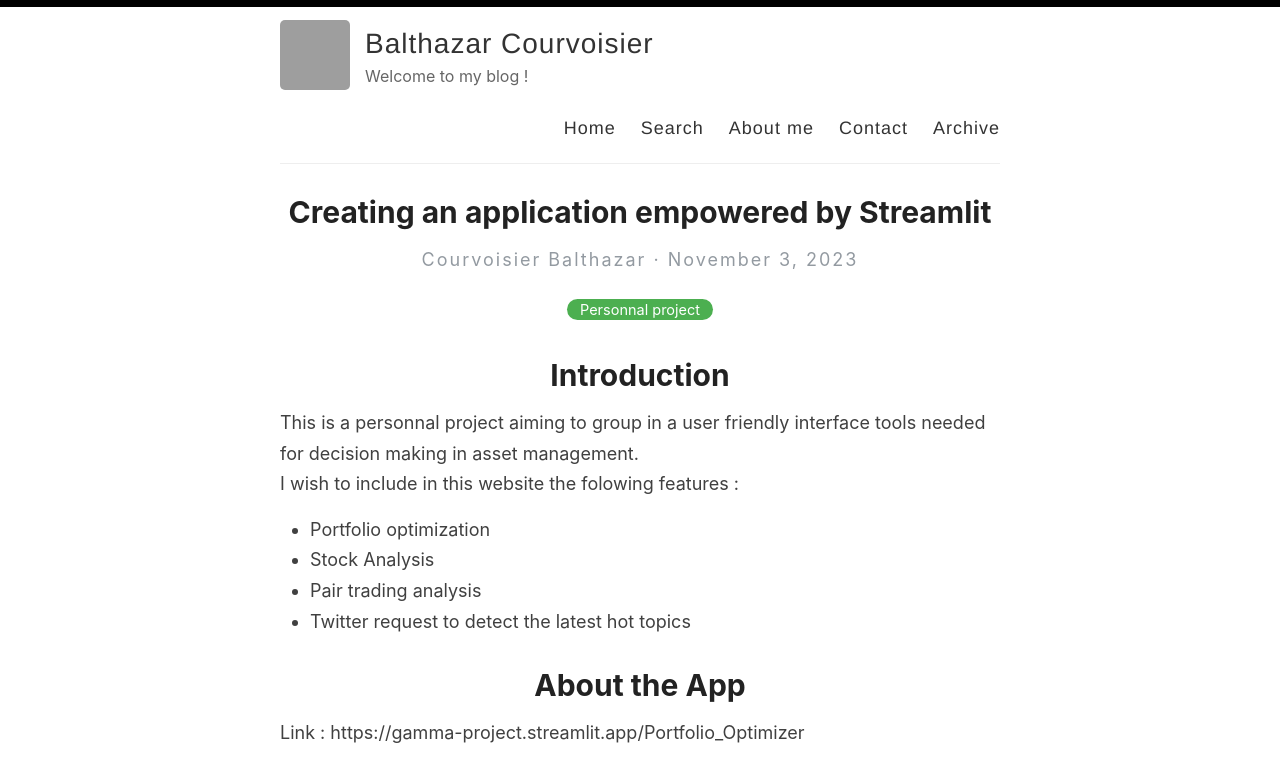
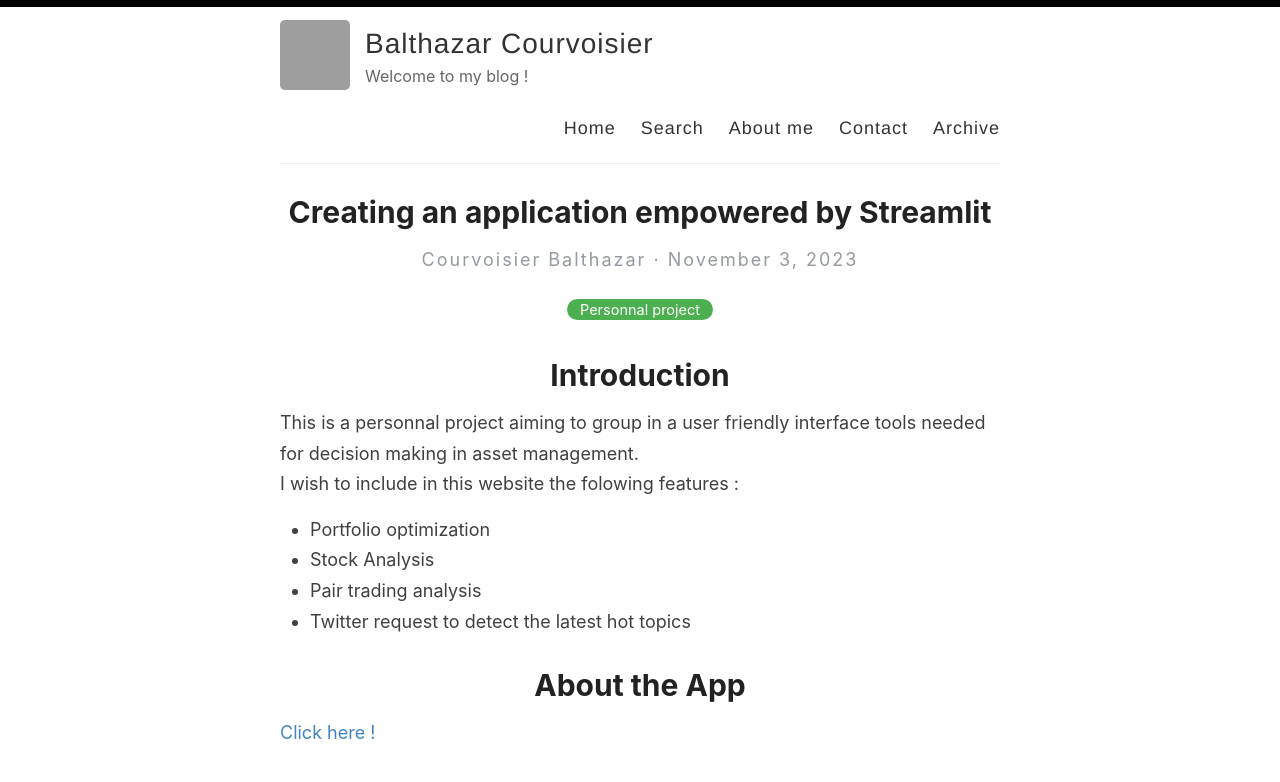
Before and after one commit to Zaltarba/blog, a Jekyll site: the page built from _posts/2023-11-03-DataApp.md, in a window 1280 px wide. Shown: the top 782 px of the page. Built offline with Jekyll 4.4.1, drawn with Linux system fonts in a browser that asks for light colours.

Commit message:
Update 2023-11-03-DataApp.md

```diff
--- a/_posts/2023-11-03-DataApp.md
+++ b/_posts/2023-11-03-DataApp.md
@@ -16,7 +16,7 @@ I wish to include in this website the folowing features :
 
 # About the App
 
-Link : https://gamma-project.streamlit.app/Portfolio_Optimizer
+[Click here !](https://gamma-project.streamlit.app/Portfolio_Optimizer)
 
 # References and inspiration
 
```
